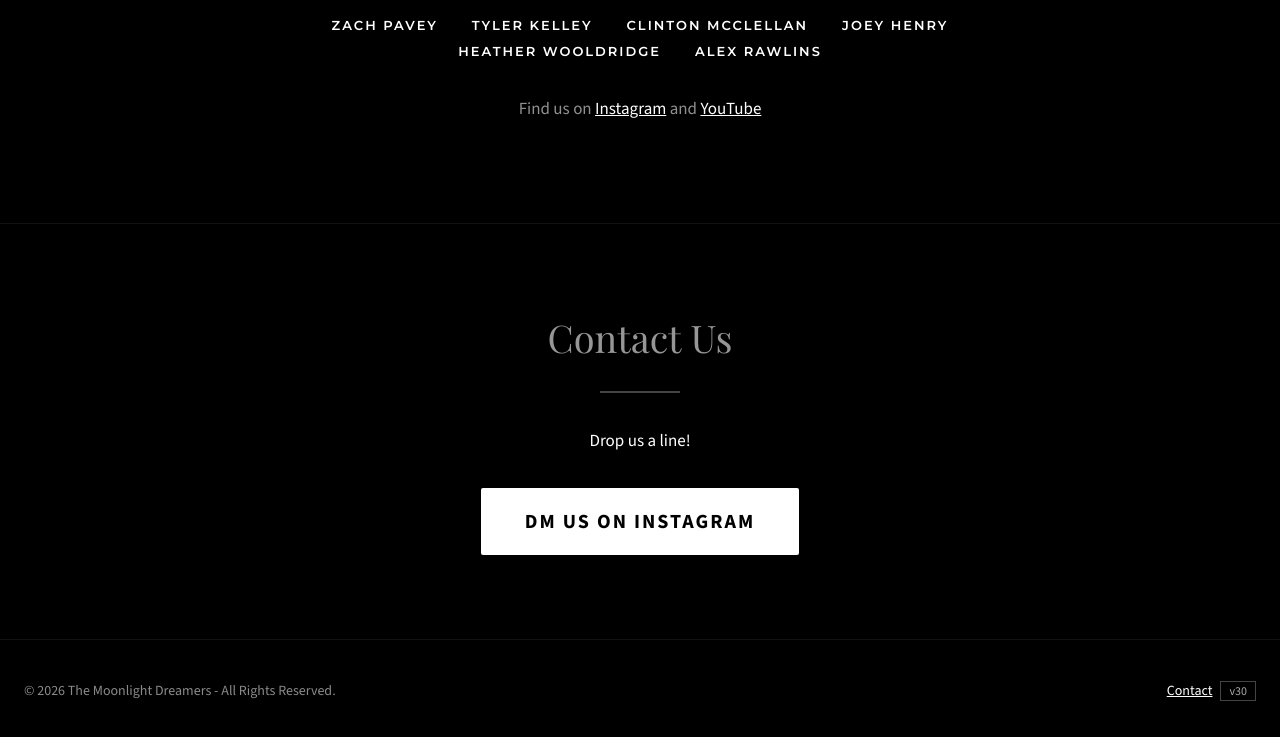
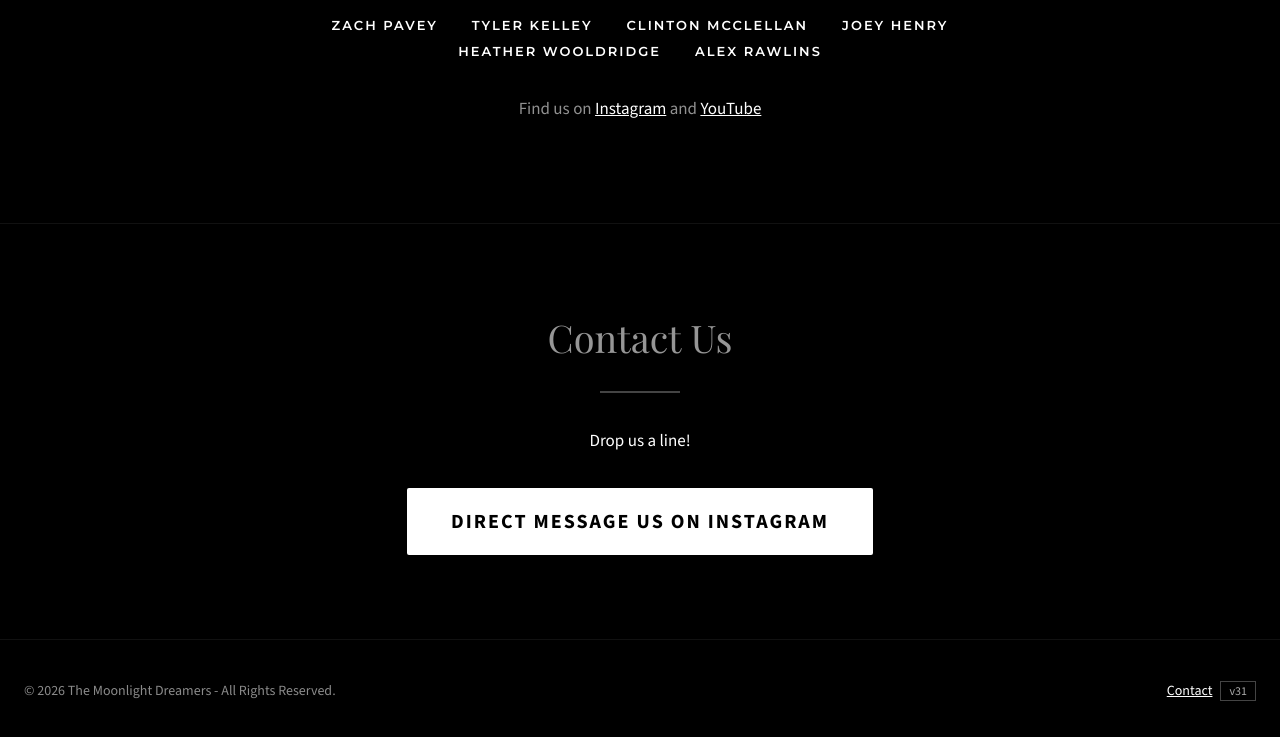
Before and after one commit to simmonsrob-cyber/Moonlight-Dreamers, a plain HTML site: page index.html in a window 1280 px wide. Shown: the part 5840-6577 px from the top of the page. Drawn offline with nearby package versions, Linux system fonts and the light colour scheme.

Commit message:
Add files via upload

```diff
--- a/index.html
+++ b/index.html
@@ -3,7 +3,7 @@
 <head>
 <meta charset="utf-8">
 <meta name="viewport" content="width=device-width,initial-scale=1">
-<title>The Moonlight Dreamers v30</title>
+<title>The Moonlight Dreamers v31</title>
 <meta name="description" content="The Moonlight Dreamers, a six-piece band from Wichita, Kansas. Debut album The Sunny Side.">
 <link rel="preconnect" href="https://fonts.googleapis.com"><link rel="preconnect" href="https://fonts.gstatic.com" crossorigin>
 <link href="https://fonts.googleapis.com/css2?family=Montserrat:wght@600;700&family=Playfair+Display&family=Source+Sans+3:wght@400;600;700&display=swap" rel="stylesheet">
@@ -119,18 +119,17 @@ footer .badge{border:1px solid #444;padding:1px 8px;font-size:12px;margin-left:8
 <section id="contact-us"><div class="wrap">
   <h2>Contact Us</h2><div class="rule"></div>
   <p class="lead center" style="color:#fff">Drop us a line!</p>
-  <div class="center" style="margin-top:8px"><a class="btn" id="email-band" href="https://ig.me/m/themoonlightdreamers_ict" target="_blank" rel="noopener" style="font-size:20px;padding:20px 44px;display:inline-block">DM us on Instagram</a></div>
+  <div class="center" style="margin-top:8px"><a class="btn" id="email-band" href="https://ig.me/m/themoonlightdreamers_ict" target="_blank" rel="noopener" style="font-size:20px;padding:20px 44px;display:inline-block">Direct message us on Instagram</a></div>
 </div></section>
 
 <footer>
   <span>&copy; <span id="yr"></span> The Moonlight Dreamers - All Rights Reserved.</span>
-  <span><a href="https://ig.me/m/themoonlightdreamers_ict" target="_blank" rel="noopener" id="contact">Contact</a><span class="badge">v30</span></span>
+  <span><a href="https://ig.me/m/themoonlightdreamers_ict" target="_blank" rel="noopener" id="contact">Contact</a><span class="badge">v31</span></span>
 </footer>
 
 <script>
 /* ============ EDIT THIS BLOCK ============ */
 const CONFIG = {
-  contactEmail: "band@example.com",   // PLACEHOLDER: replace with the band contact email
 
   // Only links filled in here appear on the page.
   links: {
```
